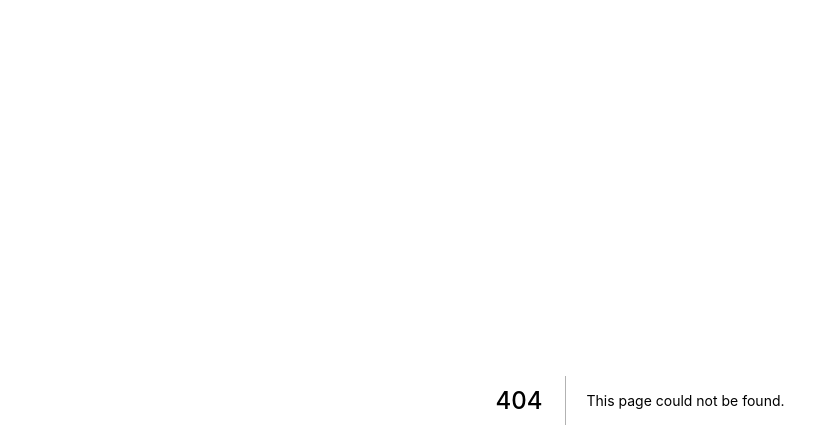
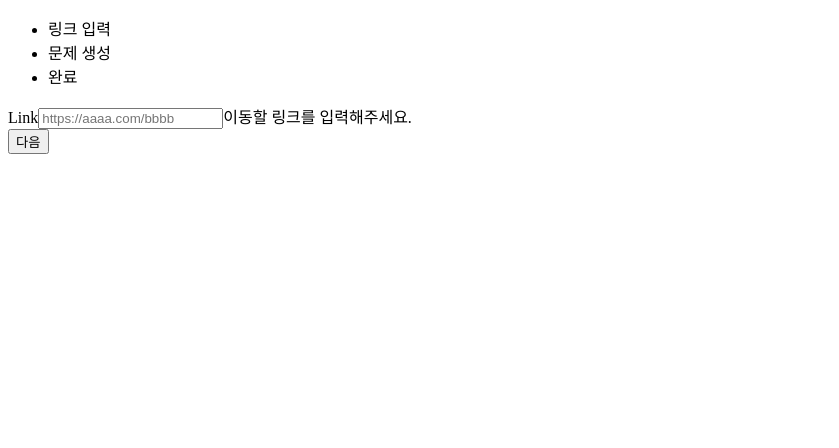
Before and after one commit to hmu332233/q-link, a Next.js app: page /links/new in a window 1280 px wide. Before the commit this address had no page. Shown: the top 448 px of the page, without its empty margins (0-839 px from the left). Built offline with nearby package versions, Linux system fonts and the light colour scheme.

Commit message:
link 디렉토리 이름 변경

```diff
--- a/pages/link/new.tsx
+++ b/pages/links/new.tsx
@@ -3,6 +3,7 @@ import { useRouter } from 'next/router';
 
 import Steps from 'components/Steps';
 import StepBody from 'components/StepBody';
+import axios from 'axios';
 
 const LAST_STEP = 3;
 
@@ -16,7 +17,7 @@ function LinkNew() {
   const [step, setStep] = useState(1);
   const [quizLink, setQuizLink] = useState({});
 
-  const handleNextClick = (data: any) => {
+  const handleNextClick = async (data: any) => {
     const nextStep = step + 1;
     const newQuizLink = { ...quizLink, ...data };
 
@@ -24,15 +25,24 @@ function LinkNew() {
       console.log('quizLink', newQuizLink);
       // TODO: api 쏘기
 
+      try {
+        const {
+          data: { data: insertedId },
+        } = await axios.post('/api/links', newQuizLink);
+
         router.push(
           {
-          pathname: '/link/complete',
+            pathname: '/links/complete',
             query: {
-            link: 'https://test.com/link/alkajslkdjflkajsd',
+              link: `http://localhost:3000/links/${insertedId}`,
             },
           },
           '/link/complete',
         );
+      } catch (err) {
+        // TOOD: 에러 처리
+        console.error(err);
+      }
 
       return;
     }
```
Also changed, not shown: pages/links/[id].tsx (renamed from pages/link/[id].tsx), pages/links/complete.tsx (renamed from pages/link/complete.tsx). Lines whose indentation alone changed are shown as unchanged.
